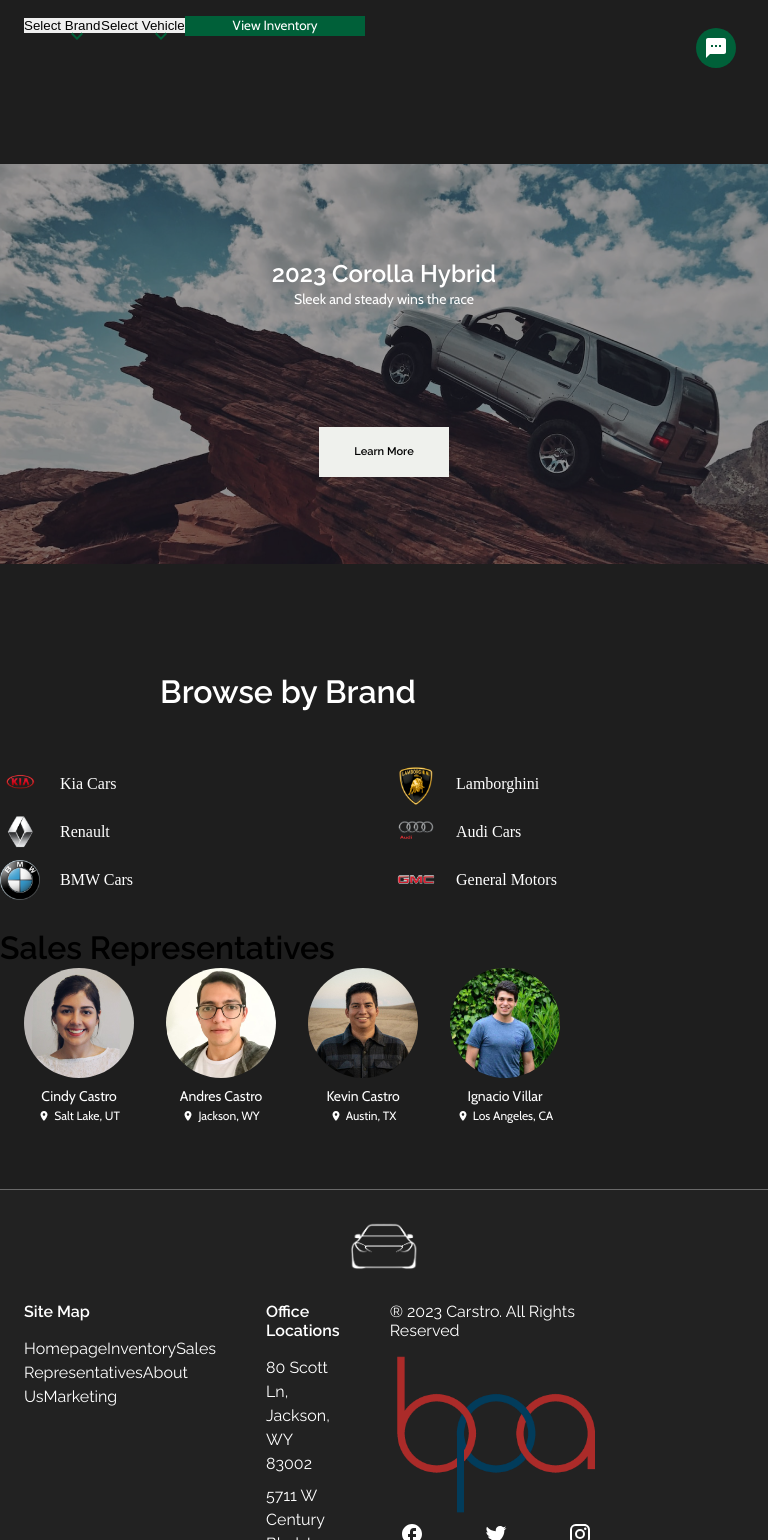
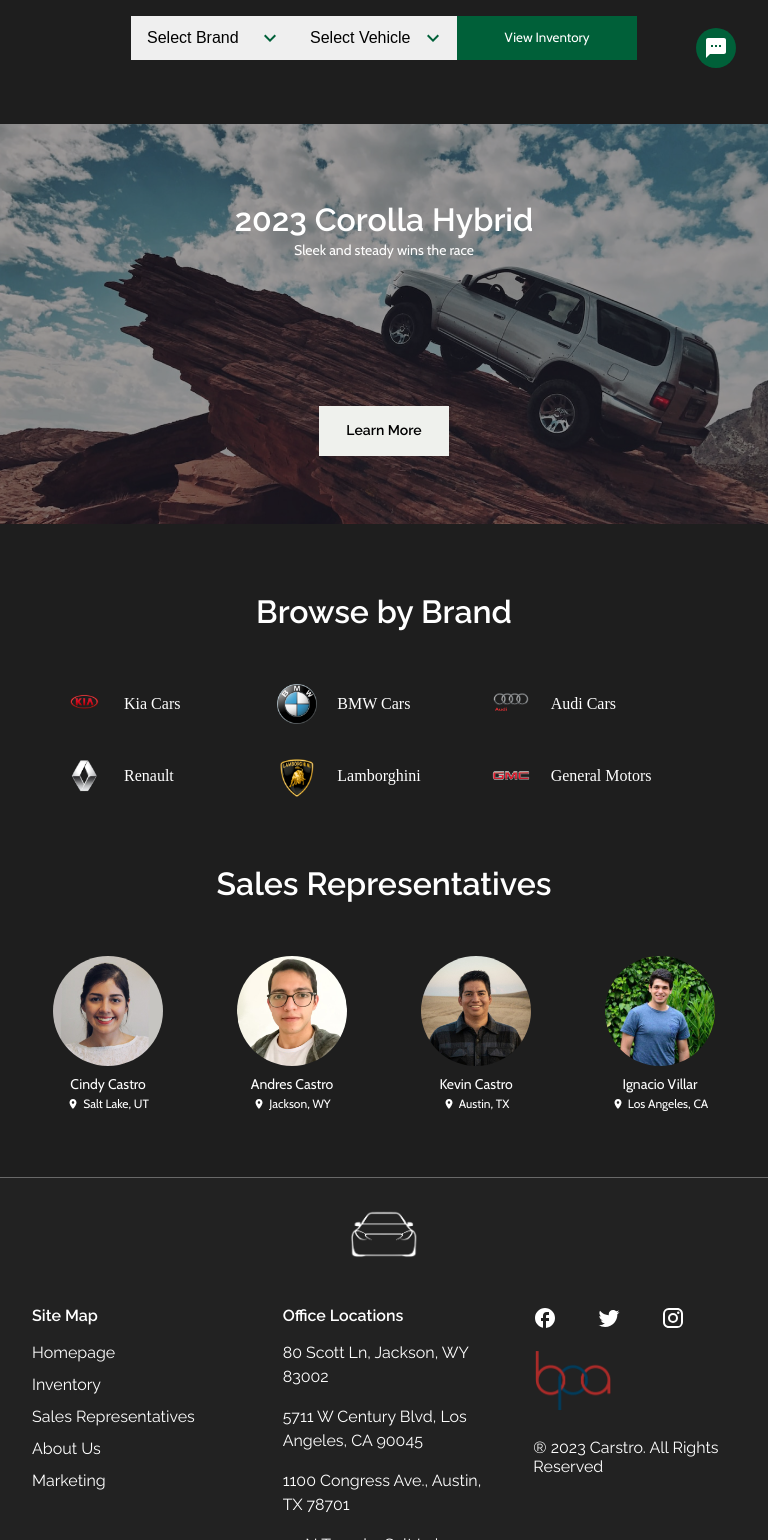
Before and after one commit to kevincastrochavez/carstro, a React (Create React App) app: page / in a window 768 px wide. Shown: the part 700-2240 px from the top of the page. Built offline with nearby package versions, Linux system fonts and the light colour scheme; no server answers; the database is empty; what react-chatbot-kit would draw is missing.

Commit message:
finished styles for homepage in tablet view

```diff
--- a/src/components/Header.js
+++ b/src/components/Header.js
@@ -73,7 +73,7 @@ function Header() {
             <div className='dropdown'>
               <button
                 className='signOut'
-                id='dropbtn'
+                class='dropbtn'
                 onClick={() => {
                   navigate('/aboutus');
                 }}
--- a/src/pages/Homepage.js
+++ b/src/pages/Homepage.js
@@ -202,6 +202,8 @@ function Homepage() {
               </div>
               <div className='homeBrandLogos-singleLogo-text'> Renault</div>
             </div>
+          </div>
+          <div className='homeBrandLogos-column'>
             <div className='homeBrandLogos-singleLogo'>
               <div className='homeBrandLogos-singleLogo-logo'>
                 {' '}
@@ -213,8 +215,6 @@ function Homepage() {
               </div>
               <div className='homeBrandLogos-singleLogo-text'>BMW Cars</div>
             </div>
-          </div>
-          <div className='homeBrandLogos-column'>
             <div className='homeBrandLogos-singleLogo'>
               <div className='homeBrandLogos-singleLogo-logo'>
                 {' '}
@@ -226,6 +226,8 @@ function Homepage() {
               </div>
               <div className='homeBrandLogos-singleLogo-text'>Lamborghini</div>
             </div>
+          </div>
+          <div className='homeBrandLogos-column'>
             <div className='homeBrandLogos-singleLogo'>
               <div className='homeBrandLogos-singleLogo-logo'>
                 {' '}
--- a/src/styles/footer.scss
+++ b/src/styles/footer.scss
@@ -128,23 +128,35 @@
 
 /* Tablet View -medium */
 @media only screen and (min-width: 720px) and (max-width: 989px) {
+  .footerContainer {
+    padding: 0 32px 64px;
+  }
+
   .footerInfoBox {
-    width: 75vw;
+    display: grid;
+    grid-template-columns: 1fr 1fr 1fr;
+    justify-content: space-between;
+    gap: 48px;
   }
 
   .footerLogoBox {
-    margin: 32px 0px;
+    margin: 32px 0px 48px;
   }
 
-  .footerContainer {
-    margin-bottom: 66px;
+  .footerInfoBoxSingle {
+    margin-bottom: 0;
   }
 
-  .footerInfoBox {
-    width: 75vw;
-    display: flex;
-    justify-content: space-between;
-    gap: 50px;
+  .footerInfoBoxSingle-links {
+    display: grid;
+  }
+
+  .footerInfoBoxSingle-links a {
+    margin-bottom: 0;
+  }
+
+  .footerSocialMediaIcons {
+    width: 150px;
   }
 }
 
--- a/src/styles/header.scss
+++ b/src/styles/header.scss
@@ -264,22 +264,22 @@
 /*  */
 /*  */
 /* Dropdown Button */
-#dropbtn {
-  height: unset;
-  font-family: 'Raleway';
-  padding: 16px;
-  font-size: 16px;
-  border: none;
-  font-size: 0.9rem;
-  font-weight: 100;
-  transition: 3 sec;
-  text-decoration: none;
-  display: inline-block;
-  position: relative;
-  padding: 5px 0px;
-  cursor: pointer;
-  min-width: 55px;
-}
+// #dropbtn {
+//   height: unset;
+//   font-family: 'Raleway';
+//   padding: 16px;
+//   font-size: 16px;
+//   border: none;
+//   font-size: 0.9rem;
+//   font-weight: 100;
+//   transition: 3 sec;
+//   text-decoration: none;
+//   display: inline-block;
+//   position: relative;
+//   padding: 5px 0px;
+//   cursor: pointer;
+//   min-width: 55px;
+// }
 
 #dropbtn:hover {
   /* background-color: white; */
--- a/src/styles/homepage.scss
+++ b/src/styles/homepage.scss
@@ -192,6 +192,31 @@
   margin: 0 auto;
 }
 
+#exploreBrand {
+  height: 40px;
+  padding: 8px;
+  font-size: 16px;
+  line-height: 150%;
+  border-radius: 8px;
+}
+
+#exploreVehicle {
+  height: 40px;
+  padding: 8px;
+  font-size: 16px;
+  line-height: 150%;
+  border-radius: 8px;
+}
+
+#exploreSubmit {
+  color: white;
+  padding: 16px 0;
+  height: 50px;
+  margin-top: 16px;
+  cursor: pointer;
+  background: #006039;
+}
+
 /* Mobile View -small */
 @media only screen and (max-width: 719px) {
   .home-mainImage-m {
@@ -237,31 +262,6 @@
     display: flex;
     flex-direction: column;
     gap: 16px;
-  }
-
-  #exploreVehicle {
-    height: 40px;
-    padding: 8px;
-    font-size: 16px;
-    line-height: 150%;
-    border-radius: 8px;
-  }
-
-  #exploreBrand {
-    height: 40px;
-    padding: 8px;
-    font-size: 16px;
-    line-height: 150%;
-    border-radius: 8px;
-  }
-
-  #exploreSubmit {
-    color: white;
-    padding: 16px 0;
-    height: 50px;
-    margin-top: 16px;
-    cursor: pointer;
-    background: #006039;
   }
 
   .homeSingleBrand {
@@ -372,25 +372,52 @@
 
   .exploreVehicles-input {
     margin-top: 32px;
+    padding-bottom: 0;
   }
 
   .exploreInput {
     width: 180px;
     cursor: pointer;
   }
+
   .homeForm {
-    display: flex;
+    display: grid;
+    grid-template-columns: 1fr 1fr 1fr;
+    margin: 0 auto;
+    width: 506px;
+  }
+
+  .home__select {
+    height: 44px;
+
+    & svg {
+      top: 10px;
+    }
   }
 
   #exploreSubmit {
     background: #006039;
     color: white;
+    margin-top: 0;
+    padding: 8px 0;
+    height: 44px;
+  }
+
+  #exploreBrand,
+  #exploreVehicle {
+    height: 44px;
+    border-radius: 0;
+    padding-left: 16px;
   }
 
   .home-marketing-section {
     display: flex;
     flex-direction: column;
     align-items: center;
+  }
+
+  .marketing-title-and-text h2 {
+    font-size: 32px;
   }
 
   .home-marketingImage {
@@ -405,6 +432,7 @@
     align-items: center;
     justify-content: space-around;
     height: 400px;
+    padding: 0;
   }
 
   .home-marketing-button {
@@ -427,33 +455,38 @@
   }
 
   .homeBrowseByBrand {
-    width: 75vw;
-    height: 280px;
-    left: 377px;
-    top: 1431px;
-    margin-top: 80px;
-    display: flex;
-    flex-direction: column;
-    align-items: center;
-    justify-content: space-around;
+    margin-top: 64px;
+    padding: 0 32px;
+  }
+
+  .home-marketing-button h5 {
+    font-size: 14px;
+  }
+
+  .home-marketing-section {
+    margin-bottom: 0;
   }
 
   .homeSingleBrand {
+    text-align: center;
     font-family: 'Raleway';
     font-style: normal;
     font-weight: 600;
     font-size: 32px;
+    color: white;
   }
 
   .homeBrandLogos {
-    display: flex;
-    justify-content: space-between;
-    width: 100%;
+    width: 640px;
+    display: grid;
+    grid-template-columns: 1fr 1fr 1fr;
+    margin: 48px auto 64px;
   }
 
   .homeBrandLogos-column {
     display: flex;
     flex-direction: column;
+    gap: 24px;
   }
 
   .homeBrandLogos-singleLogo {
@@ -470,6 +503,17 @@
     max-width: 40px !important;
     min-width: 40px !important;
     max-height: 40px !important;
+  }
+
+  .home_salesRepresentative {
+    padding: 52px 32px 64px;
+    display: grid;
+    grid-template-columns: 1fr 1fr 1fr 1fr;
+    overflow: unset;
+  }
+
+  .home_salesRepresentative > div {
+    justify-items: center;
   }
 }
 
```
